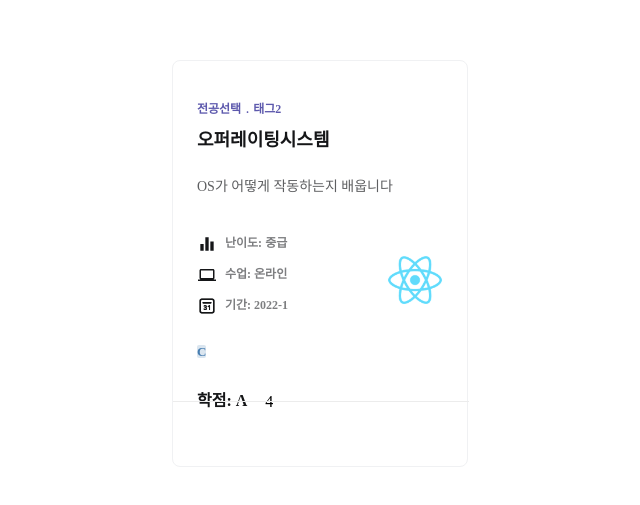
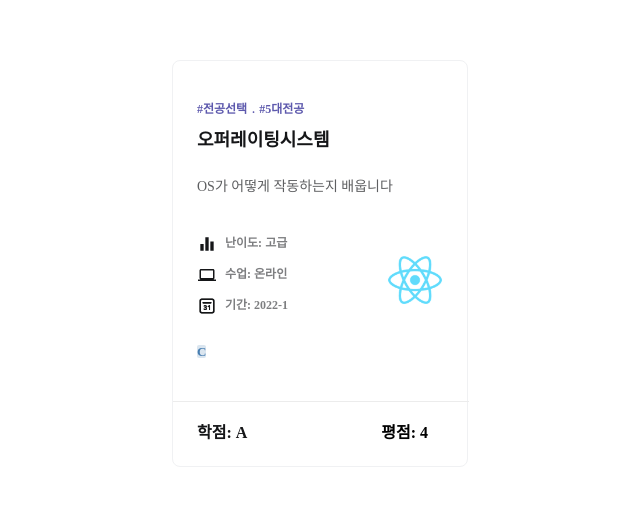
Before and after one commit to MyuB/SchoolCourses, a React (Create React App) app: page / in a window 1280 px wide. Shown: the part 145-650 px from the top of the page, without its empty margins (320-960 px from the left). Built offline with nearby package versions, Linux system fonts and the light colour scheme.

Commit message:
minor css error fixed

```diff
--- a/src/App.jsx
+++ b/src/App.jsx
@@ -11,7 +11,7 @@ const Container = styled.div`
 export default function App() {
   return (
     <Container>
-      <CourseCard isFree={false} />
+      <CourseCard />
     </Container>
   );
 }
--- a/src/CourseCard.jsx
+++ b/src/CourseCard.jsx
@@ -48,41 +48,10 @@ const DividerLine = styled.div`
   bottom: 64px;
 `;
 
-const CostWrapper = styled.div`
-  margin-top: 18px;
+const CreditWrapper = styled.div`
+  margin-top: 50px;
   display: flex;
   align-items: flex-end;
-`;
-
-const CurrentCost = styled.p`
-  font-weight: bold;
-  font-size: 16px;
-  line-height: 23px;
-  color: #151618;
-`;
-
-const OriginalCost = styled.p`
-  font-size: 14px;
-  line-height: 20px;
-  text-decoration-line: line-through;
-  color: #a8a9ab;
-  margin-left: 8px;
-`;
-
-const DiscountPercentile = styled.p`
-  font-weight: bold;
-  font-size: 16px;
-  line-height: 23px;
-  color: #f94669;
-  margin-left: auto;
-`;
-
-const CostFree = styled.div`
-  font-weight: bold;
-  font-size: 16px;
-  line-height: 23px;
-  color: #34ab53;
-  margin-top: 88px;
 `;
 
 const TextsWrapper = styled.div`
@@ -170,21 +139,19 @@ const Grade = styled.div`
 
 const GradeinNum = styled.div`
   font-size: 16px;
-  line-height: 20px;
+  font-weight: bold;
+  line-height: 23px;
   color: black;
-  margin-left: 18px;
+  margin-left: auto;
+  margin-right: 15px;
 `;
 
 CourseCard.defaultProps = {
-  tags: ["전공선택", "태그2"],
+  tags: ["#전공선택", "#5대전공"],
   title: "오퍼레이팅시스템",
   description: "OS가 어떻게 작동하는지 배웁니다",
-  isFree: false,
-  currentCost: 42000,
   grade: "A",
-  originalCost: 57000,
-  discountPercentile: 35,
-  level: "중급",
+  level: "고급",
   classFormat: "온라인",
   duration: "2022-1",
   imgUrl: "logo192.png",
@@ -195,10 +162,7 @@ export default function CourseCard({
   tags,
   title,
   description,
-  isFree,
-
   grade,
-
   level,
   classFormat,
   duration,
@@ -235,14 +199,11 @@ export default function CourseCard({
         })}
       </LanguagesWrapper>
       <DividerLine />
-      {isFree ? (
-        <CostFree>무료</CostFree>
-      ) : (
-        <CostWrapper>
-          <Grade>학점: {grade}</Grade>
-          <GradeinNum>{gradeCalc(grade)}</GradeinNum>
-        </CostWrapper>
-      )}
+
+      <CreditWrapper>
+        <Grade>학점: {grade}</Grade>
+        <GradeinNum>평점: {gradeCalc(grade)}</GradeinNum>
+      </CreditWrapper>
     </Container>
   );
 }
```
